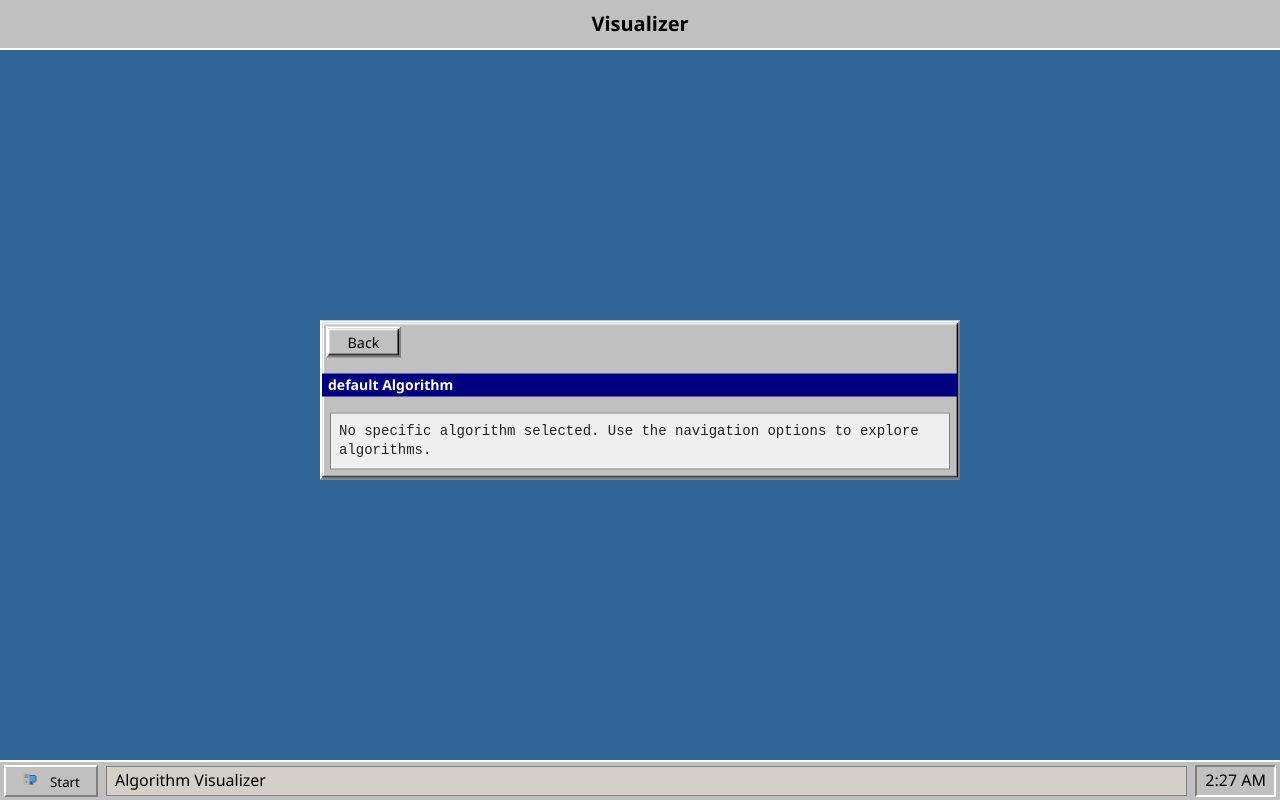
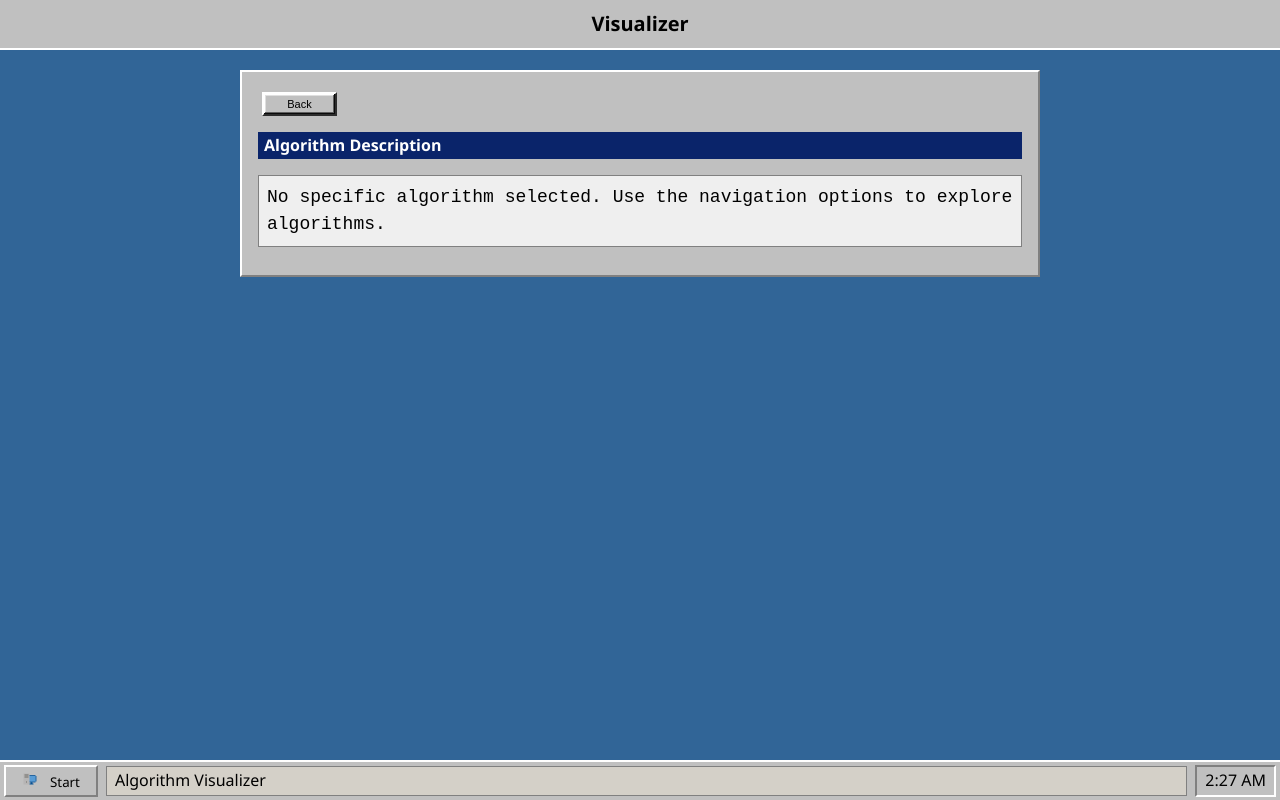
Before and after one commit to cameronotoole44/CipherSight, a React (Create React App) app in the folder cipher-sight/: page /help in a window 1280 px wide. Built offline with nearby package versions, Linux system fonts and the light colour scheme.

Commit message:
descriptions display, made font size bigger

```diff
--- a/cipher-sight/src/App.css
+++ b/cipher-sight/src/App.css
@@ -999,55 +999,43 @@ body {
 }
 
 .algorithm-description {
-  background: #c0c0c0;
-  border: 2px solid;
-  border-color: #fff #808080 #808080 #fff;
-  box-shadow: inset -1px -1px #0a0a0a, inset 1px 1px #dfdfdf,
-    inset -2px -2px grey, inset 2px 2px #fff;
-  width: 640px;
-  position: absolute;
-  top: 50%;
-  left: 50%;
-  transform: translate(-50%, -50%);
-  margin: 0;
-  padding: 0;
+  background-color: #c0c0c0;
+  border: solid 2px;
+  border-color: #ffffff #808080 #808080 #ffffff;
+  padding: 16px;
+  margin: 20px auto;
+  max-width: 800px;
+  font-family: "MS Sans Serif", Arial, sans-serif;
 }
 
 .algorithm-description h2 {
-  background: #000080;
-  color: #fff;
-  padding: 3px 6px;
-  margin: 0;
-  font-size: 14px;
+  background-color: #0a246a;
+  color: white;
+  padding: 4px 6px;
+  margin-bottom: 16px;
+  font-size: 16px;
   font-weight: bold;
-  display: flex;
-  justify-content: space-between;
-  align-items: center;
 }
 
 .algorithm-description p {
-  margin: 8px;
-  line-height: 1.4;
-  color: #222;
-  font-size: 14px;
+  margin-bottom: 12px;
+  line-height: 1.5;
+  font-size: 18px;
 }
 
 .back-button {
-  background: #c0c0c0;
-  border: 2px solid;
-  border-color: #fff #808080 #808080 #fff;
+  background-color: #c0c0c0;
+  border: outset 2px;
+  border-color: #ffffff #808080 #808080 #ffffff;
   padding: 4px 8px;
-  margin-bottom: 1rem;
-  font-family: "MS Sans Serif", "Segoe UI", Tahoma, sans-serif;
-  font-size: 0.9rem;
+  font-family: "MS Sans Serif", Arial, sans-serif;
+  font-size: 11px;
+  margin-bottom: 16px;
   cursor: pointer;
-  position: relative;
-  color: black;
-  text-decoration: none;
 }
 
 .back-button:active {
-  border-color: #808080 #fff #fff #808080;
+  border-style: inset;
   padding: 5px 7px 3px 9px;
 }
 
--- a/cipher-sight/src/algorithms/algorithmDescription.js
+++ b/cipher-sight/src/algorithms/algorithmDescription.js
@@ -5,7 +5,16 @@ const AlgorithmDescription = () => {
     const [searchParams] = useSearchParams();
     const navigate = useNavigate();
 
-    const algorithmName = searchParams.get('algorithmName') || 'defaultAlgorithm';
+    let algorithmName = searchParams.get('algorithmName') || 'defaultAlgorithm';
+
+    const algorithmMap = {
+        'bfs': 'breadthFirstSearch',
+        'dfs': 'depthFirstSearch',
+    };
+
+    if (algorithmMap[algorithmName]) {
+        algorithmName = algorithmMap[algorithmName];
+    }
 
     const descriptions = {
         bubbleSort: "Bubble Sort is a simple comparison-based algorithm where adjacent elements are compared and swapped if they are in the wrong order. Like hobbits arranging their feast tables - checking each pair of dishes and swapping them until everything's in order, from mushrooms to lembas bread.",
@@ -21,11 +30,11 @@ const AlgorithmDescription = () => {
     };
 
     const timeComplexities = {
-        bubbleSort: "Time Complexity: O(n^2)",
-        quickSort: "Time Complexity: O(n log n) on average, O(n^2) in the worst case",
+        bubbleSort: "Time Complexity: O(n²)",
+        quickSort: "Time Complexity: O(n log n) on average, O(n²) in the worst case",
         mergeSort: "Time Complexity: O(n log n)",
-        insertionSort: "Time Complexity: O(n^2)",
-        selectionSort: "Time Complexity: O(n^2)",
+        insertionSort: "Time Complexity: O(n²)",
+        selectionSort: "Time Complexity: O(n²)",
         linearSearch: "Time Complexity: O(n)",
         binarySearch: "Time Complexity: O(log n)",
         depthFirstSearch: "Time Complexity: O(V + E) where V is vertices and E is edges",
@@ -33,16 +42,32 @@ const AlgorithmDescription = () => {
         defaultAlgorithm: ""
     };
 
+    const formatAlgorithmName = (name) => {
+        if (name === 'defaultAlgorithm') return 'Algorithm Description';
+
+        if (name === 'breadthFirstSearch') return 'Breadth-First Search (BFS)';
+        if (name === 'depthFirstSearch') return 'Depth-First Search (DFS)';
+
+        return name
+            .replace(/([A-Z])/g, ' $1')
+            .replace(/^./, (str) => str.toUpperCase());
+    };
+
+    const description = descriptions[algorithmName] ||
+        `Description for ${formatAlgorithmName(algorithmName)} is not available yet.`;
+
+    const timeComplexity = timeComplexities[algorithmName] || '';
+
     return (
         <div className="algorithm-description">
             <button onClick={() => navigate(-1)} className="button back-button">
                 Back
             </button>
-            <h2>{algorithmName.replace(/([A-Z])/g, ' $1')}</h2>
-            <p>{descriptions[algorithmName]}</p>
-            {timeComplexities[algorithmName] && <p>{timeComplexities[algorithmName]}</p>}
+            <h2>{formatAlgorithmName(algorithmName)}</h2>
+            <p>{description}</p>
+            {timeComplexity && <p>{timeComplexity}</p>}
         </div>
-    )
+    );
 };
 
 export default AlgorithmDescription;
```
